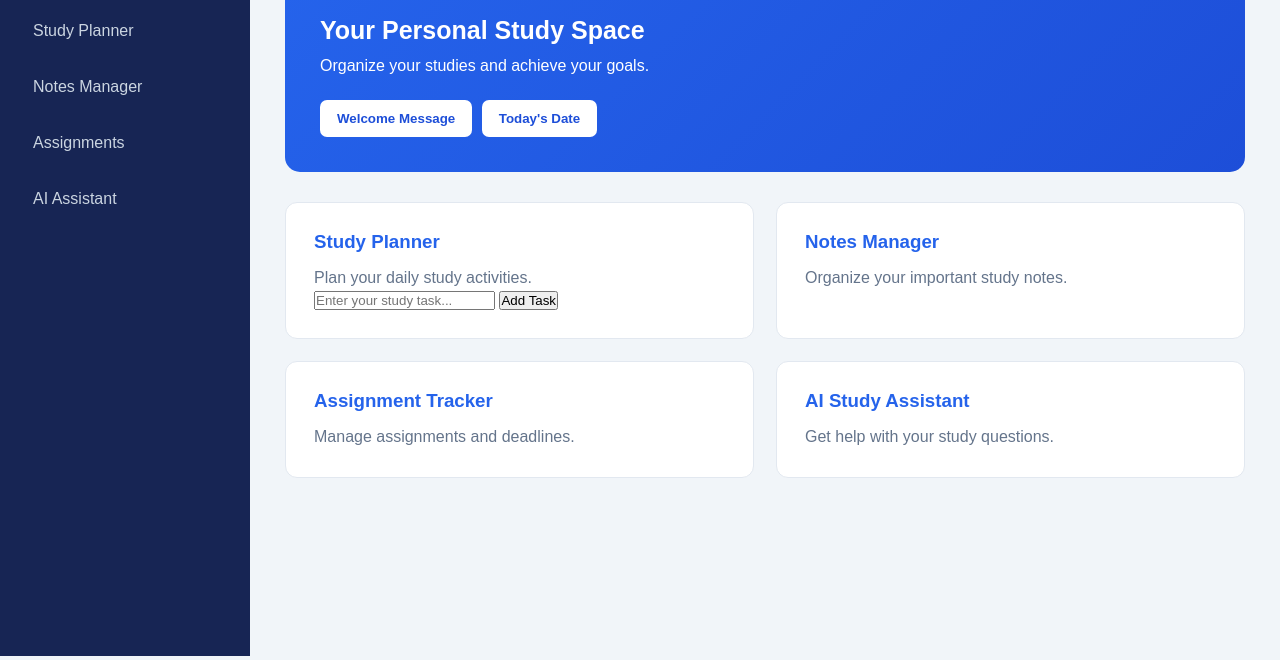
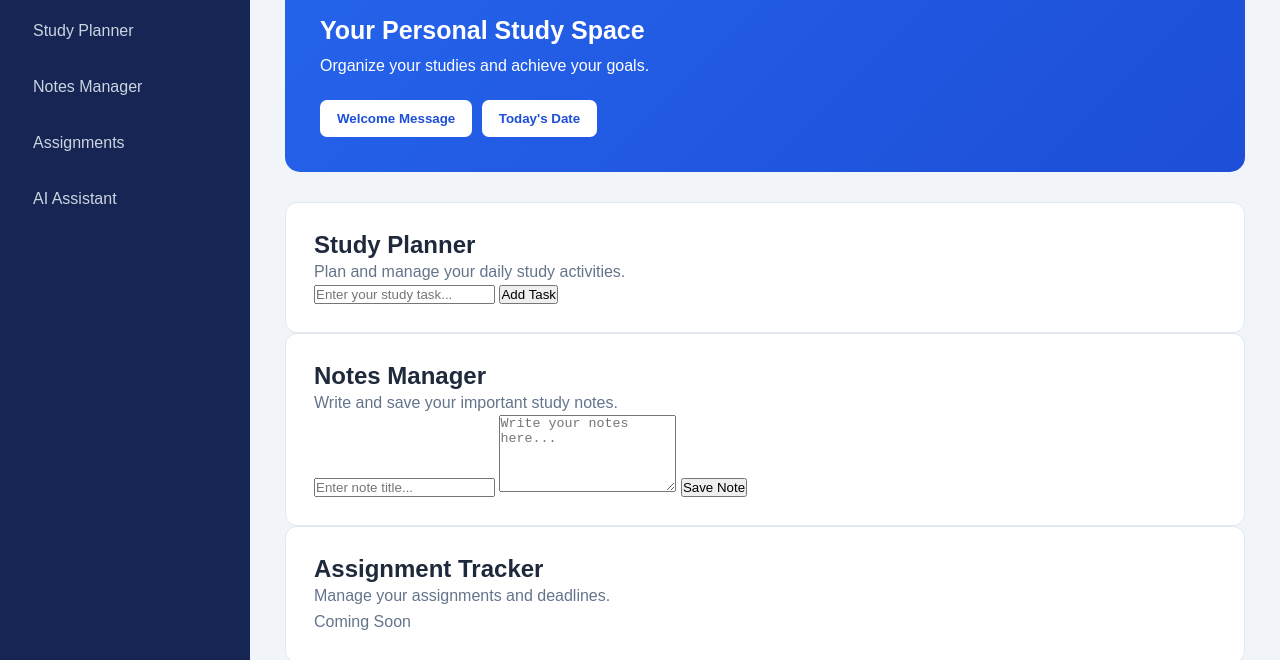
Before and after one commit to muhammadmashoodahmad/Web-and-AI-Projects, a plain HTML site: page 01-Smart-Student-Assistant/index.html in a window 1280 px wide. Shown: the part 144-804 px from the top of the page. Drawn offline with Linux system fonts and the light colour scheme.

Commit message:
Update index.html

```diff
--- a/01-Smart-Student-Assistant/index.html
+++ b/01-Smart-Student-Assistant/index.html
@@ -4,10 +4,12 @@
 <head>
     <meta charset="UTF-8">
     <meta name="viewport" content="width=device-width, initial-scale=1.0">
+
     <title>Smart Student Assistant</title>
+
     <link rel="stylesheet" href="style.css">
 </head>
-    <script src="script.js"></script>
+
 <body>
 
     <div class="dashboard">
@@ -18,7 +20,7 @@
             <h2>SmartStudy</h2>
 
             <nav>
-                <a href="#" class="active">Dashboard</a>
+                <a href="#dashboard" class="active">Dashboard</a>
                 <a href="#planner">Study Planner</a>
                 <a href="#notes">Notes Manager</a>
                 <a href="#assignments">Assignments</a>
@@ -29,7 +31,7 @@
 
 
         <!-- Main Content -->
-        <main class="main-content">
+        <main class="main-content" id="dashboard">
 
             <header class="topbar">
                 <h1>Dashboard</h1>
@@ -55,54 +57,95 @@
             </section>
 
 
-            <!-- Feature Cards -->
-            <section class="features">
+            <!-- Study Planner -->
+            <section class="feature-card" id="planner">
+
+                <h2>Study Planner</h2>
+
+                <p>Plan and manage your daily study activities.</p>
+
+                <div class="input-group">
+
+                    <input
+                        type="text"
+                        id="taskInput"
+                        placeholder="Enter your study task..."
+                    >
+
+                    <button onclick="addTask()">
+                        Add Task
+                    </button>
+
+                </div>
+
+                <ul id="taskList" class="task-list"></ul>
+
+            </section>
 
 
-<div class="feature-card" id="planner">
+            <!-- Notes Manager -->
+            <section class="feature-card" id="notes">
 
-    <h3>Study Planner</h3>
+                <h2>Notes Manager</h2>
 
-    <p>Plan your daily study activities.</p>
+                <p>Write and save your important study notes.</p>
 
-    <div class="task-input">
-        <input
-            type="text"
-            id="taskInput"
-            placeholder="Enter your study task..."
-        >
+                <input
+                    type="text"
+                    id="noteTitle"
+                    placeholder="Enter note title..."
+                >
 
-        <button onclick="addTask()">
-            Add Task
-        </button>
-    </div>
+                <textarea
+                    id="noteContent"
+                    placeholder="Write your notes here..."
+                    rows="5"
+                ></textarea>
 
-    <ul id="taskList"></ul>
+                <button onclick="addNote()">
+                    Save Note
+                </button>
 
-</div>
+                <div id="notesList" class="notes-list"></div>
+
+            </section>
 
 
-                <div class="feature-card" id="notes">
-                    <h3>Notes Manager</h3>
-                    <p>Organize your important study notes.</p>
-                </div>
+            <!-- Assignments -->
+            <section class="feature-card" id="assignments">
 
-                <div class="feature-card" id="assignments">
-                    <h3>Assignment Tracker</h3>
-                    <p>Manage assignments and deadlines.</p>
-                </div>
+                <h2>Assignment Tracker</h2>
 
-                <div class="feature-card" id="ai-assistant">
-                    <h3>AI Study Assistant</h3>
-                    <p>Get help with your study questions.</p>
-                </div>
+                <p>Manage your assignments and deadlines.</p>
+
+                <p class="coming-soon">Coming Soon</p>
 
             </section>
+
+
+            <!-- AI Assistant -->
+            <section class="feature-card" id="ai-assistant">
+
+                <h2>AI Study Assistant</h2>
+
+                <p>Get help with your study questions.</p>
+
+                <p class="coming-soon">Coming Soon</p>
+
+            </section>
+
+
+            <!-- Footer -->
+            <footer>
+                <p>Smart Student Assistant - 2026</p>
+            </footer>
 
         </main>
 
     </div>
 
+
     <script src="script.js"></script>
+
 </body>
 </html>
```
